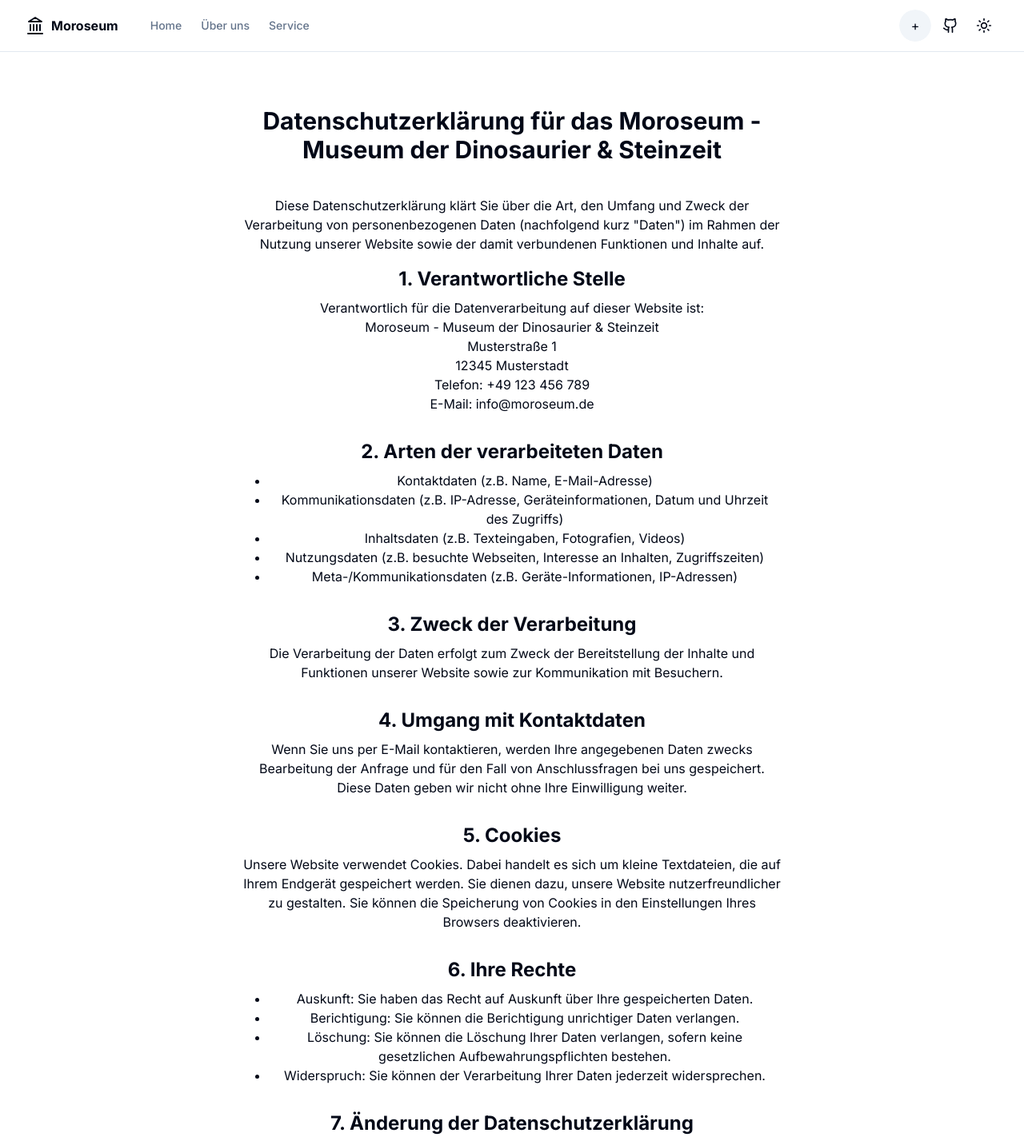
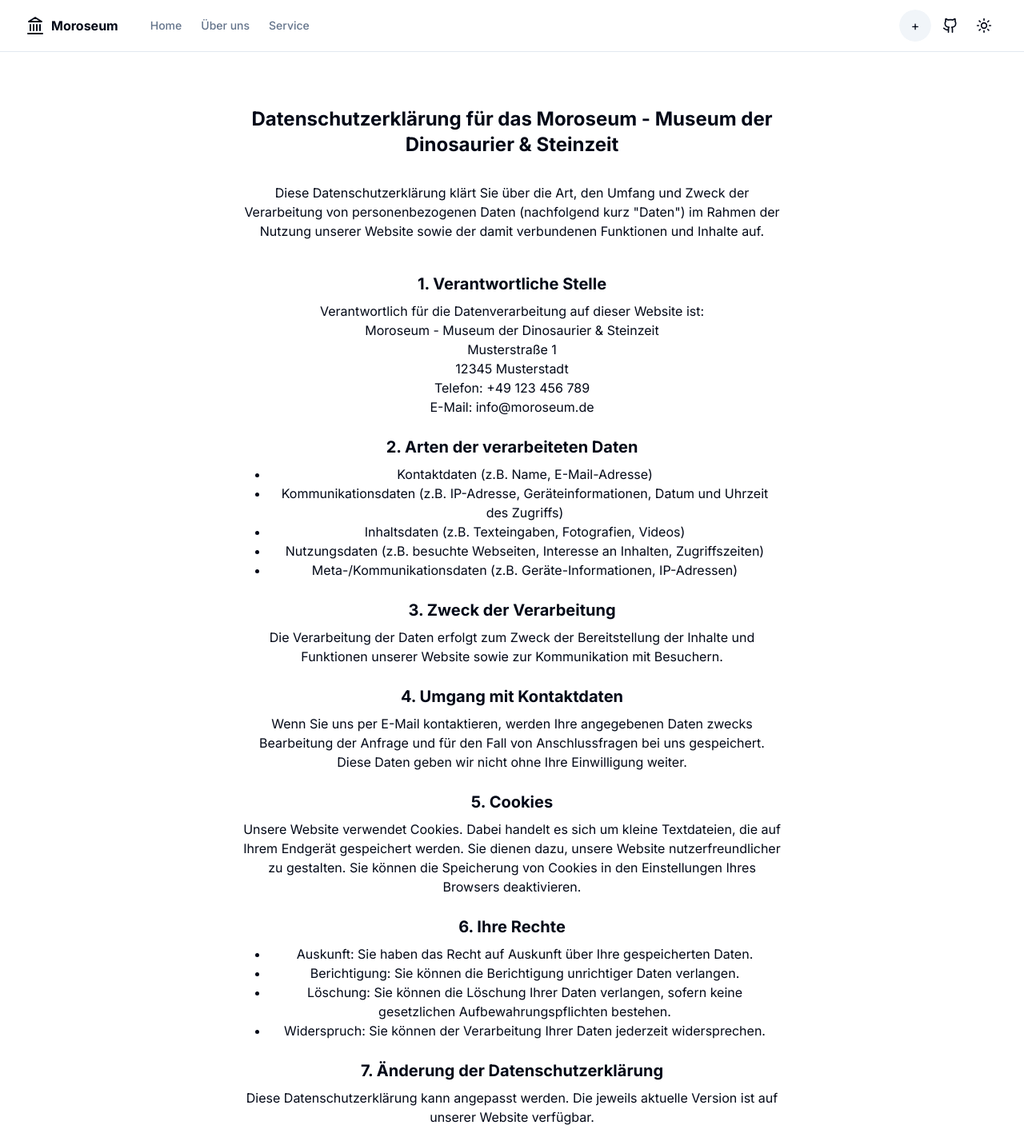
Before and after one commit to Marcel267/museum, a Next.js app: page /data-privacy in a window 1280 px wide. Shown: the top 1432 px of the page at 80% size. Built offline with nearby package versions, Linux system fonts and the light colour scheme.

Commit message:
Finished Datenschutz

```diff
--- a/app/data-privacy/page.tsx
+++ b/app/data-privacy/page.tsx
@@ -6,15 +6,15 @@ export default function AboutUs() {
         <div className='text-center max-w-2xl mx-auto'>
           <br/>
           <br/>
-          <h1 className='text-3xl font-bold mb-4'>
+          <h1 className='text-2xl font-bold mb-2'>
             Datenschutzerklärung für das Moroseum - Museum der Dinosaurier & Steinzeit
           </h1>
           <br/>
           <p className='mb-4'>
             Diese Datenschutzerklärung klärt Sie über die Art, den Umfang und Zweck der Verarbeitung von personenbezogenen Daten (nachfolgend kurz "Daten") im Rahmen der Nutzung unserer Website sowie der damit verbundenen Funktionen und Inhalte auf.
           </p>
-
-          <h2 className='text-2xl font-bold mb-2'>1. Verantwortliche Stelle</h2>
+          <br/>
+          <h2 className='text-xl font-bold mb-2'>1. Verantwortliche Stelle</h2>
           <p>
             Verantwortlich für die Datenverarbeitung auf dieser Website ist:
             <br />
@@ -29,7 +29,7 @@ export default function AboutUs() {
             E-Mail: info@moroseum.de
           </p>
           <br/>
-          <h2 className='text-2xl font-bold my-2'>2. Arten der verarbeiteten Daten</h2>
+          <h2 className='text-xl font-bold mb-2'>2. Arten der verarbeiteten Daten</h2>
           <ul className='list-disc ml-8'>
             <li>Kontaktdaten (z.B. Name, E-Mail-Adresse)</li>
             <li>Kommunikationsdaten (z.B. IP-Adresse, Geräteinformationen, Datum und Uhrzeit des Zugriffs)</li>
@@ -38,22 +38,22 @@ export default function AboutUs() {
             <li>Meta-/Kommunikationsdaten (z.B. Geräte-Informationen, IP-Adressen)</li>
           </ul>
           <br/>
-          <h2 className='text-2xl font-bold my-2'>3. Zweck der Verarbeitung</h2>
+          <h2 className='text-xl font-bold mb-2'>3. Zweck der Verarbeitung</h2>
           <p>
             Die Verarbeitung der Daten erfolgt zum Zweck der Bereitstellung der Inhalte und Funktionen unserer Website sowie zur Kommunikation mit Besuchern.
           </p>
           <br/>
-          <h2 className='text-2xl font-bold my-2'>4. Umgang mit Kontaktdaten</h2>
+          <h2 className='text-xl font-bold mb-2'>4. Umgang mit Kontaktdaten</h2>
           <p>
             Wenn Sie uns per E-Mail kontaktieren, werden Ihre angegebenen Daten zwecks Bearbeitung der Anfrage und für den Fall von Anschlussfragen bei uns gespeichert. Diese Daten geben wir nicht ohne Ihre Einwilligung weiter.
           </p>
           <br/>
-          <h2 className='text-2xl font-bold my-2'>5. Cookies</h2>
+          <h2 className='text-xl font-bold mb-2'>5. Cookies</h2>
           <p>
             Unsere Website verwendet Cookies. Dabei handelt es sich um kleine Textdateien, die auf Ihrem Endgerät gespeichert werden. Sie dienen dazu, unsere Website nutzerfreundlicher zu gestalten. Sie können die Speicherung von Cookies in den Einstellungen Ihres Browsers deaktivieren.
           </p>
           <br/>
-          <h2 className='text-2xl font-bold my-2'>6. Ihre Rechte</h2>
+          <h2 className='text-xl font-bold mb-2'>6. Ihre Rechte</h2>
           <ul className='list-disc ml-8'>
             <li>Auskunft: Sie haben das Recht auf Auskunft über Ihre gespeicherten Daten.</li>
             <li>Berichtigung: Sie können die Berichtigung unrichtiger Daten verlangen.</li>
@@ -61,12 +61,12 @@ export default function AboutUs() {
             <li>Widerspruch: Sie können der Verarbeitung Ihrer Daten jederzeit widersprechen.</li>
           </ul>
           <br/>
-          <h2 className='text-2xl font-bold my-2'>7. Änderung der Datenschutzerklärung</h2>
+          <h2 className='text-xl font-bold mb-2'>7. Änderung der Datenschutzerklärung</h2>
           <p>
             Diese Datenschutzerklärung kann angepasst werden. Die jeweils aktuelle Version ist auf unserer Website verfügbar.
           </p>
           <br/>
-          <h2 className='text-2xl font-bold my-2'>8. Kontakt</h2>
+          <h2 className='text-xl font-bold mb-2'>8. Kontakt</h2>
           <p>
             Für Fragen zum Datenschutz kontaktieren Sie uns bitte unter info@moroseum.de oder unter der oben angegebenen Adresse.
           </p>
```
